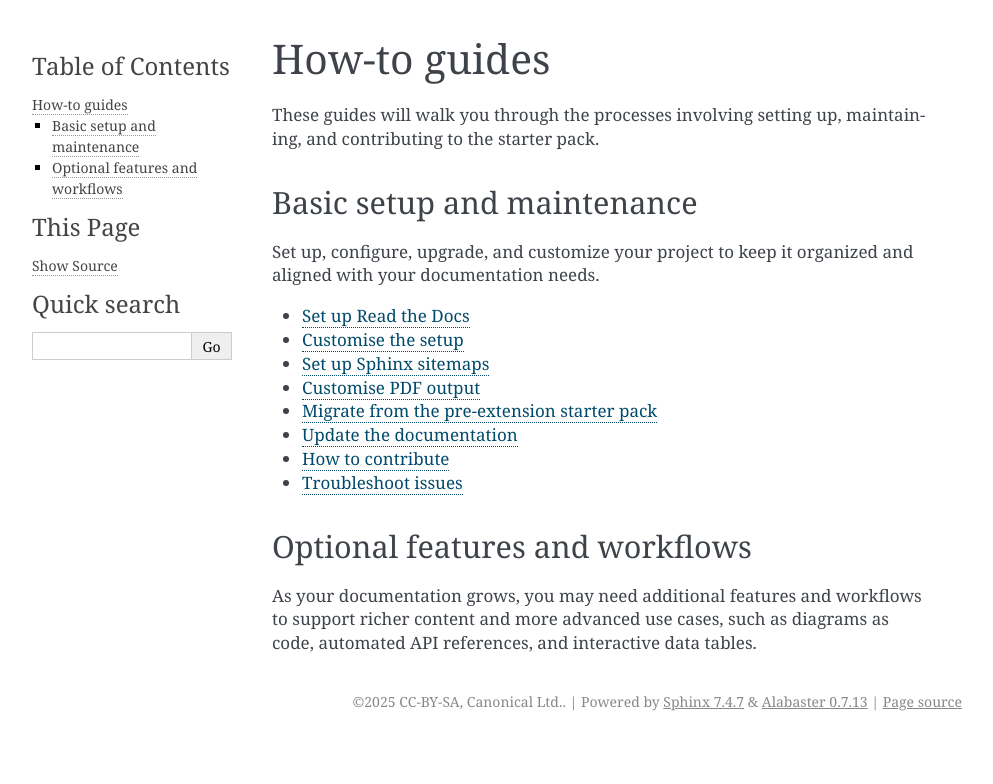
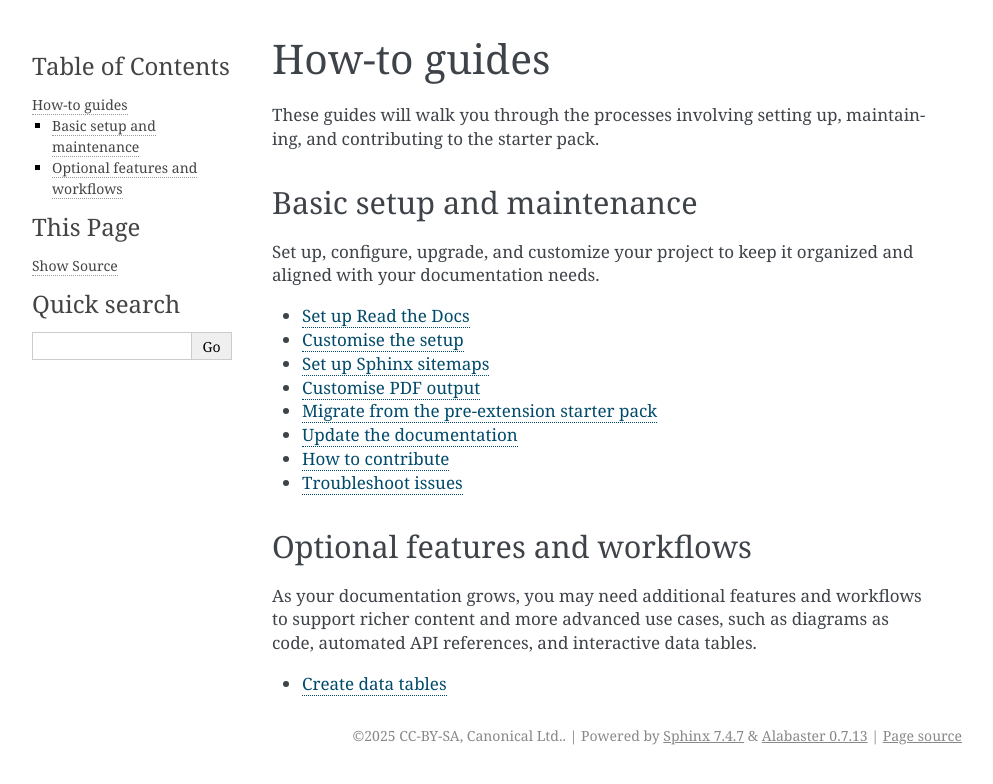
Before and after one commit to canonical/sphinx-docs-starter-pack, a Sphinx documentation site: the page built from docs/how-to/index.rst, in a window 1280 px wide. Shown: the top 784 px of the page, without its empty margins (148-1141 px from the left). Built offline with Sphinx 7.4.7, drawn with Linux system fonts in a browser that asks for light colours; pages that are not in the unit, such as notebooks, are missing from menus.

Commit message:
add data tables guide to index

```diff
--- a/docs/how-to/index.rst
+++ b/docs/how-to/index.rst
@@ -30,3 +30,4 @@ As your documentation grows, you may need additional features and workflows to s
    :maxdepth: 1
 
    diagrams-as-code-mermaid
+   create-data-tables
```
